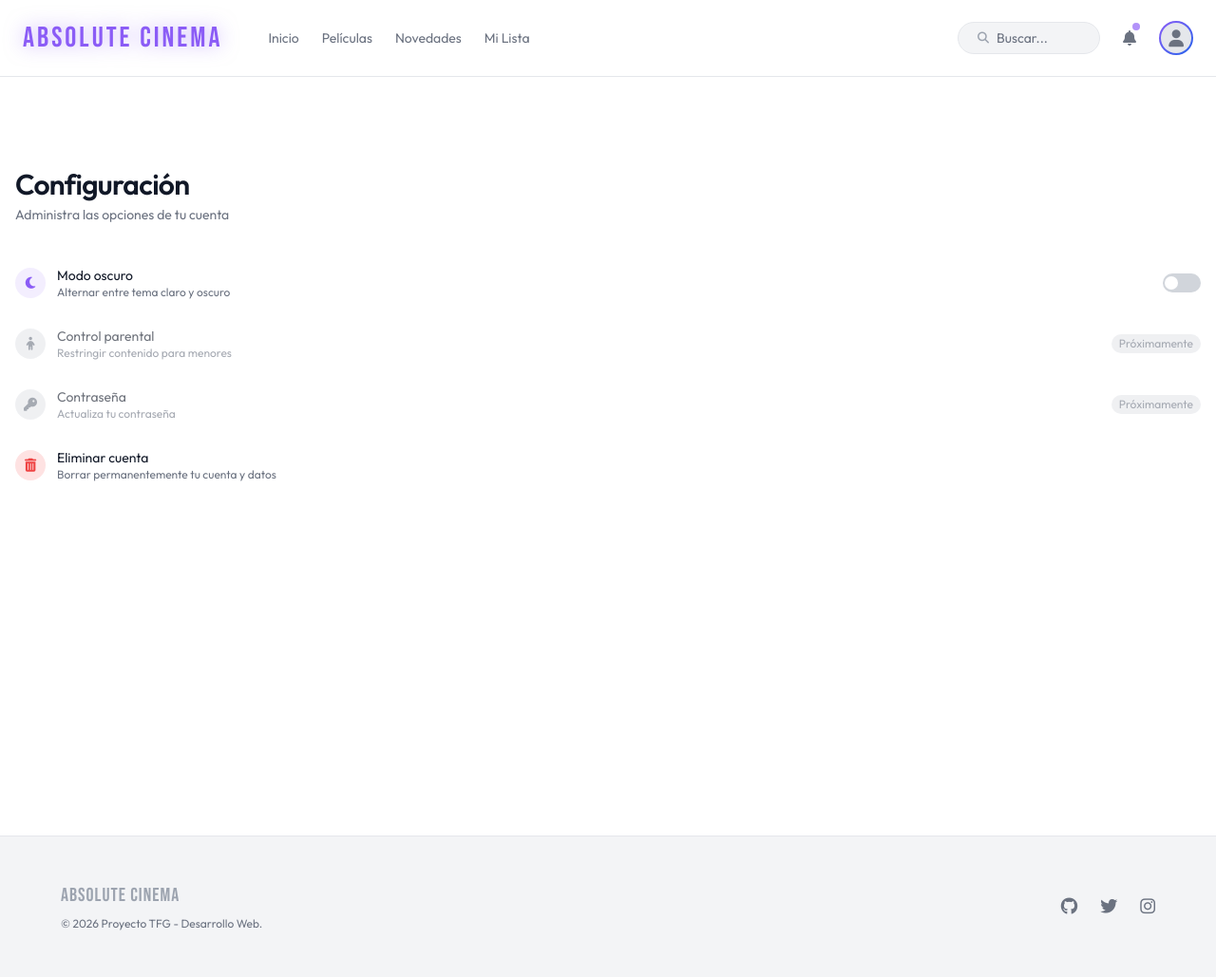
After one commit to mcubi/AbsoluteCinema, a Django app: page /users/configuracion/ in a window 1280 px wide. The commit adds this page. Shown: the whole page at 95% size. Run offline with Django 5.2, Linux system fonts and the light colour scheme; a user stored in the database is signed in; data comes from the database, SQL or seed files in the repository; both versions use the stored data as it was after the commit; some libraries are stand-ins or nearby versions.

Commit message:
implemento modo oscuro y claro

```diff
--- a/templates/base.html
+++ b/templates/base.html
@@ -21,6 +21,7 @@
 
     <script>
       tailwind.config = {
+        darkMode: 'class',
         theme: {
           extend: {
             colors: {
@@ -41,10 +42,10 @@
   </head>
 
   <body
-    class="bg-ac-bg text-ac-text font-sans flex flex-col min-h-screen selection:bg-ac-primary selection:text-white [&::-webkit-scrollbar]:hidden [-ms-overflow-style:'none'] [scrollbar-width:'none']"
+    class="bg-white text-gray-900 dark:bg-ac-bg dark:text-ac-text font-sans flex flex-col min-h-screen selection:bg-ac-primary selection:text-white [&::-webkit-scrollbar]:hidden [-ms-overflow-style:'none'] [scrollbar-width:'none']"
   >
     <header
-      class="fixed top-0 w-full z-[100] bg-black/70 backdrop-blur-md border-b border-white/5 transition-all duration-300"
+      class="fixed top-0 w-full z-[100] bg-white/90 dark:bg-black/70 backdrop-blur-md border-b border-gray-200 dark:border-white/5 transition-all duration-300"
     >
       <div
         class="max-w-[1600px] mx-auto px-6 h-20 flex items-center justify-between"
@@ -52,7 +53,7 @@
         <div class="flex items-center gap-12">
           <a
             href="{% url 'home' %}"
-            class="text-3xl text-ac-primary font-brand tracking-widest hover:text-white transition duration-300 drop-shadow-[0_0_10px_rgba(139,92,246,0.5)]"
+            class="text-3xl text-ac-primary font-brand tracking-widest hover:text-gray-700 dark:hover:text-white transition duration-300 drop-shadow-[0_0_10px_rgba(139,92,246,0.5)]"
           >
             ABSOLUTE CINEMA
           </a>
@@ -60,19 +61,19 @@
           <nav class="hidden md:flex items-center gap-6 text-sm font-medium">
 
     <a href="{% url 'home' %}"
-       class="{% if request.resolver_match.url_name == 'home' %}text-white font-bold{% else %}text-gray-400 hover:text-white{% endif %} transition duration-300">
+       class="{% if request.resolver_match.url_name == 'home' %}text-gray-900 dark:text-white font-bold{% else %}text-gray-500 dark:text-gray-400 hover:text-gray-900 dark:hover:text-white{% endif %} transition duration-300">
        Inicio
     </a>
 
     <a href="{% url 'movies' %}"
-       class="{% if request.resolver_match.url_name == 'movies' or request.resolver_match.url_name == 'detalle_pelicula' %}text-white font-bold{% else %}text-gray-400 hover:text-white{% endif %} transition duration-300">
+       class="{% if request.resolver_match.url_name == 'movies' or request.resolver_match.url_name == 'detalle_pelicula' %}text-gray-900 dark:text-white font-bold{% else %}text-gray-500 dark:text-gray-400 hover:text-gray-900 dark:hover:text-white{% endif %} transition duration-300">
        Películas
     </a>
 
-    <a href="#" class="text-gray-400 hover:text-white transition duration-300">Novedades</a>
+    <a href="#" class="text-gray-500 dark:text-gray-400 hover:text-gray-900 dark:hover:text-white transition duration-300">Novedades</a>
 
     <a href="{% url 'mi_lista' %}"
-       class="{% if request.resolver_match.url_name == 'mi_lista' %}text-white font-bold{% else %}text-gray-400 hover:text-white{% endif %} transition duration-300">
+       class="{% if request.resolver_match.url_name == 'mi_lista' %}text-gray-900 dark:text-white font-bold{% else %}text-gray-500 dark:text-gray-400 hover:text-gray-900 dark:hover:text-white{% endif %} transition duration-300">
        Mi Lista
     </a>
 
@@ -81,19 +82,19 @@
 
         <div class="flex items-center gap-6">
           <div
-            class="hidden md:flex items-center bg-white/10 rounded-full px-3 py-1.5 border border-white/5 focus-within:border-ac-primary/50 focus-within:bg-black/50 transition-all"
+            class="hidden md:flex items-center bg-gray-100 dark:bg-white/10 rounded-full px-3 py-1.5 border border-gray-200 dark:border-white/5 focus-within:border-ac-primary/50 focus-within:bg-gray-50 dark:focus-within:bg-black/50 transition-all"
           >
             <i class="fas fa-search text-gray-400 text-xs mx-2"></i>
             <input
               type="text"
               placeholder="Buscar..."
-              class="bg-transparent border-none outline-none text-sm text-white w-24 focus:w-48 transition-all placeholder-gray-500"
+              class="bg-transparent border-none outline-none text-sm text-gray-900 dark:text-white w-24 focus:w-48 transition-all placeholder-gray-500"
             />
           </div>
 
           {% if user.is_authenticated %}
 
-          <button class="text-gray-300 hover:text-white transition relative">
+          <button class="text-gray-500 dark:text-gray-300 hover:text-gray-900 dark:hover:text-white transition relative">
             <i class="fas fa-bell"></i>
             <span
               class="absolute -top-1 -right-1 h-2 w-2 bg-ac-primary rounded-full animate-pulse"
@@ -111,44 +112,41 @@
                   class="rounded-full bg-black h-full w-full object-cover"
                 />
               {% else %}
-                <div class="rounded-full bg-gray-800 h-full w-full flex items-center justify-center">
-                  <i class="fas fa-user text-white text-lg"></i>
+                <div class="rounded-full bg-gray-200 dark:bg-gray-800 h-full w-full flex items-center justify-center">
+                  <i class="fas fa-user text-gray-500 dark:text-white text-lg"></i>
                 </div>
               {% endif %}
             </div>
 
             <div
-              class="absolute right-0 top-full mt-2 w-48 bg-[#181818] border border-white/10 rounded-lg shadow-2xl invisible opacity-0 group-hover:visible group-hover:opacity-100 transition-all duration-200 transform origin-top-right z-50 overflow-hidden"
+              class="absolute right-0 top-full mt-2 w-48 bg-white dark:bg-[#181818] border border-gray-200 dark:border-white/10 rounded-lg shadow-2xl invisible opacity-0 group-hover:visible group-hover:opacity-100 transition-all duration-200 transform origin-top-right z-50 overflow-hidden"
             >
-              <div class="px-4 py-3 border-b border-white/10 bg-white/5">
+              <div class="px-4 py-3 border-b border-gray-100 dark:border-white/10 bg-gray-50 dark:bg-white/5">
                 <p class="text-[10px] text-gray-400 uppercase tracking-wider">
                   Conectado como
                 </p>
-                <p class="text-sm font-bold text-white truncate">
+                <p class="text-sm font-bold text-gray-900 dark:text-white truncate">
                   {{ user.username }}
                 </p>
               </div>
 
-              <a href="{% url 'users:mi_perfil' %}" class="block px-4 py-2 text-sm text-gray-300 hover:bg-white/10 hover:text-white transition">
+              <a href="{% url 'users:mi_perfil' %}" class="block px-4 py-2 text-sm text-gray-600 dark:text-gray-300 hover:bg-gray-100 dark:hover:bg-white/10 hover:text-gray-900 dark:hover:text-white transition">
                 <i class="fas fa-user mr-2 text-xs"></i> Mi Perfil
               </a>
 
-              <a
-                href="#"
-                class="block px-4 py-2 text-sm text-gray-300 hover:bg-white/10 hover:text-white transition"
-              >
+              <a href="{% url 'users:configuracion' %}" class="block px-4 py-2 text-sm text-gray-600 dark:text-gray-300 hover:bg-gray-100 dark:hover:bg-white/10 hover:text-gray-900 dark:hover:text-white transition">
                 <i class="fas fa-cog mr-2 text-xs"></i> Configuración
               </a>
 
               <form
                 action="#"
                 method="post"
-                class="block border-t border-white/10"
+                class="block border-t border-gray-100 dark:border-white/10"
               >
                 <!--  {% csrf_token %} -->
                 <button
                   type="submit"
-                  class="w-full text-left px-4 py-2 text-sm text-red-400 hover:bg-red-500/10 hover:text-red-300 transition flex items-center"
+                  class="w-full text-left px-4 py-2 text-sm text-red-500 dark:text-red-400 hover:bg-red-50 dark:hover:bg-red-500/10 hover:text-red-600 dark:hover:text-red-300 transition flex items-center"
                 >
                   <i class="fas fa-sign-out-alt mr-2 text-xs"></i> Cerrar Sesión
                 </button>
@@ -176,7 +174,7 @@
     </main>
 
     <footer
-      class="bg-black text-gray-500 py-12 px-6 border-t border-white/5 mt-auto z-10 relative"
+      class="bg-gray-100 dark:bg-black text-gray-500 py-12 px-6 border-t border-gray-200 dark:border-white/5 mt-auto z-10 relative"
     >
       <div
         class="max-w-6xl mx-auto flex flex-col md:flex-row justify-between items-center gap-6"
@@ -188,19 +186,53 @@
           <p class="mt-2 text-xs">&copy; 2026 Proyecto TFG - Desarrollo Web.</p>
         </div>
         <div class="flex gap-6 text-lg">
-          <a href="https://github.com/mcubi/AbsoluteCinema/" target="_blank" rel="noopener noreferrer" class="hover:text-ac-primary transition hover:scale-110">
+          <a href="https://github.com/mcubi/AbsoluteCinema/" target="_blank" rel="noopener noreferrer" class="text-gray-500 hover:text-ac-primary transition hover:scale-110">
             <i class="fab fa-github"></i>
           </a>
-          <a href="#" class="hover:text-ac-primary transition hover:scale-110"
+          <a href="#" class="text-gray-500 hover:text-ac-primary transition hover:scale-110"
             ><i class="fab fa-twitter"></i
           ></a>
-          <a href="#" class="hover:text-ac-primary transition hover:scale-110"
+          <a href="#" class="text-gray-500 hover:text-ac-primary transition hover:scale-110"
             ><i class="fab fa-instagram"></i
           ></a>
         </div>
       </div>
     </footer>
 
+    <script>
+      // *************************************************
+      // dark/ light mode
+
+      // when you recharge it's saved
+      const savedTheme = localStorage.getItem('theme');
+
+      // to put the light mode
+      if (savedTheme === 'light') {
+        document.documentElement.classList.remove('dark');
+
+        // to put the light mode
+      } else if (savedTheme === 'dark') {
+        document.documentElement.classList.add('dark');
+
+        // if it isn't any saved color
+      } else if (window.matchMedia('(prefers-color-scheme: dark)').matches) {
+        document.documentElement.classList.add('dark');
+      }
+
+      // global
+      window.toggleTheme = function() {
+
+        if (document.documentElement.classList.contains('dark')) {
+          document.documentElement.classList.remove('dark');
+          localStorage.setItem('theme', 'light');
+        } else {
+
+          document.documentElement.classList.add('dark');
+          localStorage.setItem('theme', 'dark');
+        }
+      }
+    </script>
+
     {% block extra_js %}{% endblock %}
   </body>
 </html>
--- /dev/null
+++ b/users/templates/users/configuracion.html
@@ -0,0 +1,121 @@
+{% extends 'base.html' %}
+{% load static %}
+
+{% block title %}
+Configuración - Absolute Cinema
+{% endblock %}
+
+{% block content %}
+
+<div class="min-h-screen bg-white dark:bg-ac-bg">
+  <div class="container mx-auto px-4 py-8 pt-24">
+
+    <div class="mb-8">
+      <h1 class="text-2xl md:text-3xl font-semibold tracking-tight text-gray-900 dark:text-white">
+        Configuración
+      </h1>
+      <p class="text-sm mt-1 text-gray-500 dark:text-gray-400">
+        Administra las opciones de tu cuenta
+      </p>
+    </div>
+
+    <!--options-->
+    <div class="space-y-1">
+
+      <!--dark/ light-->
+      <div class="flex items-center justify-between py-3 px-0 rounded-lg transition">
+        <div class="flex items-center gap-3">
+          <div class="w-8 h-8 rounded-full flex items-center justify-center bg-ac-primary/10">
+            <i class="fas fa-moon text-sm text-ac-primary"></i>
+          </div>
+          <div>
+            <div class="font-medium text-sm text-gray-900 dark:text-white">Modo oscuro</div>
+            <div class="text-xs text-gray-500 dark:text-gray-400">Alternar entre tema claro y oscuro</div>
+          </div>
+        </div>
+        <button id="theme-toggle" class="relative inline-flex h-5 w-10 items-center rounded-full transition-colors focus:outline-none bg-gray-300 dark:bg-gray-600">
+          <span id="theme-slider" class="inline-block h-3.5 w-3.5 transform rounded-full bg-white transition-transform translate-x-1 dark:translate-x-5"></span>
+        </button>
+      </div>
+
+      <!--kids mode HACER-->
+      <div class="flex items-center justify-between py-3 px-0 rounded-lg opacity-60">
+        <div class="flex items-center gap-3">
+          <div class="w-8 h-8 rounded-full flex items-center justify-center bg-gray-200 dark:bg-gray-800">
+            <i class="fas fa-child text-sm text-gray-500 dark:text-gray-400"></i>
+          </div>
+          <div>
+
+            <!--si eso borrar lo del control parental, solo es una idea. Es modo control parental o si no quieres que
+            te salgan pelis +18 idk-->
+            <div class="font-medium text-sm text-gray-900 dark:text-white">Control parental</div>
+            <div class="text-xs text-gray-500 dark:text-gray-400">Restringir contenido para menores</div>
+          </div>
+        </div>
+        <span class="text-xs px-2 py-0.5 rounded-full bg-gray-200 dark:bg-gray-800 text-gray-500 dark:text-gray-400">Próximamente</span>
+      </div>
+
+      <!--change password HACER-->
+      <div class="flex items-center justify-between py-3 px-0 rounded-lg opacity-60">
+        <div class="flex items-center gap-3">
+          <div class="w-8 h-8 rounded-full flex items-center justify-center bg-gray-200 dark:bg-gray-800">
+            <i class="fas fa-key text-sm text-gray-500 dark:text-gray-400"></i>
+          </div>
+          <div>
+            <div class="font-medium text-sm text-gray-900 dark:text-white">Contraseña</div>
+            <div class="text-xs text-gray-500 dark:text-gray-400">Actualiza tu contraseña</div>
+          </div>
+        </div>
+        <span class="text-xs px-2 py-0.5 rounded-full bg-gray-200 dark:bg-gray-800 text-gray-500 dark:text-gray-400">Próximamente</span>
+      </div>
+
+      <!--delete account HACER-->
+      <div class="flex items-center justify-between py-3 px-0 rounded-lg">
+        <div class="flex items-center gap-3">
+          <div class="w-8 h-8 rounded-full flex items-center justify-center bg-red-100 dark:bg-red-500/10">
+            <i class="fas fa-trash-alt text-sm text-red-500 dark:text-red-400"></i>
+          </div>
+          <div>
+            <div class="font-medium text-sm text-gray-900 dark:text-white">Eliminar cuenta</div>
+            <div class="text-xs text-gray-500 dark:text-gray-400">Borrar permanentemente tu cuenta y datos</div>
+          </div>
+        </div>
+      </div>
+
+    </div>
+  </div>
+</div>
+
+<script>
+
+  function updateThemeToggle() {
+    const slider = document.getElementById('theme-slider');
+
+    // get if it's dark or light
+    const isDark = document.documentElement.classList.contains('dark');
+
+    if (slider) {
+      if (isDark) {
+        slider.style.transform = 'translateX(18px)';
+      } else {
+        slider.style.transform = 'translateX(2px)';
+      }
+    }
+  }
+
+  // wait 0,05 segs
+  setTimeout(updateThemeToggle, 50);
+
+  // the buttom to change the theme
+  const themeToggle = document.getElementById('theme-toggle');
+  if (themeToggle) {
+    themeToggle.addEventListener('click', function() {
+      if (typeof window.toggleTheme === 'function') {
+        window.toggleTheme();
+        setTimeout(updateThemeToggle, 50);
+      }
+    });
+  }
+</script>
+
+{% endblock %}
--- a/users/urls.py
+++ b/users/urls.py
@@ -7,4 +7,5 @@ urlpatterns = [
     path('register', views.register_user, name='register'),
     path('login/', views.login_user, name='log_in'),
     path('perfil/', views.mi_perfil, name='mi_perfil'),
+    path('configuracion/', views.configuracion, name='configuracion'),
 ]
--- a/users/views.py
+++ b/users/views.py
@@ -101,3 +101,13 @@ def mi_perfil(request):
         'form': form,
         'perfil': perfil,
     })
+
+
+# ***********************************************************************************+
+# config
+
+from django.contrib.auth.decorators import login_required
+
+@login_required
+def configuracion(request):
+    return render(request, 'users/configuracion.html')
```
Also changed, not shown: movies/templates/movies/detalle.html (+42 -41 lines), movies/templates/movies/index.html (+39 -39 lines), movies/templates/movies/mi_lista.html (+12 -12 lines), movies/templates/movies/peliculas.html (+15 -15 lines), users/templates/users/mi_perfil.html (+21 -21 lines), db.sqlite3.
